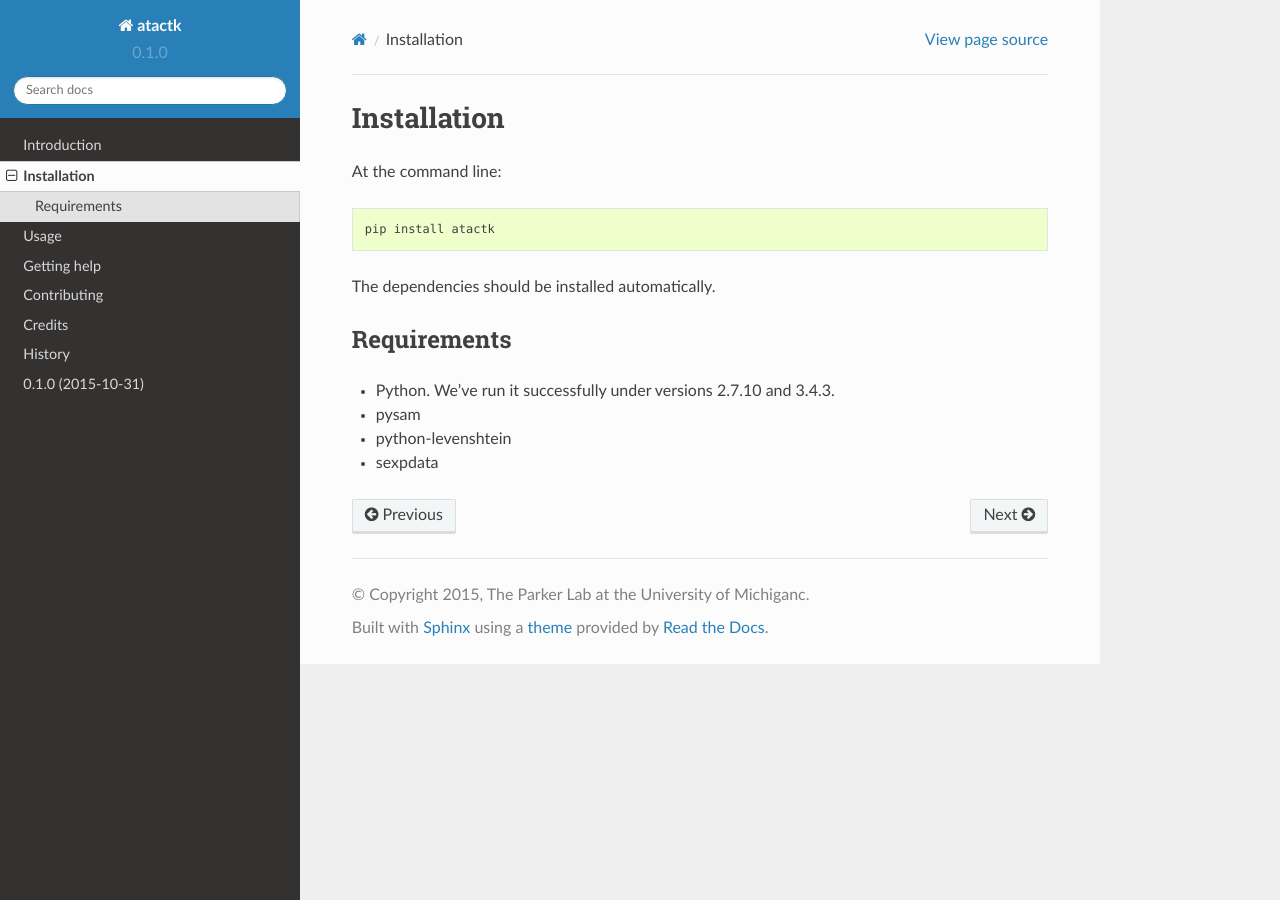
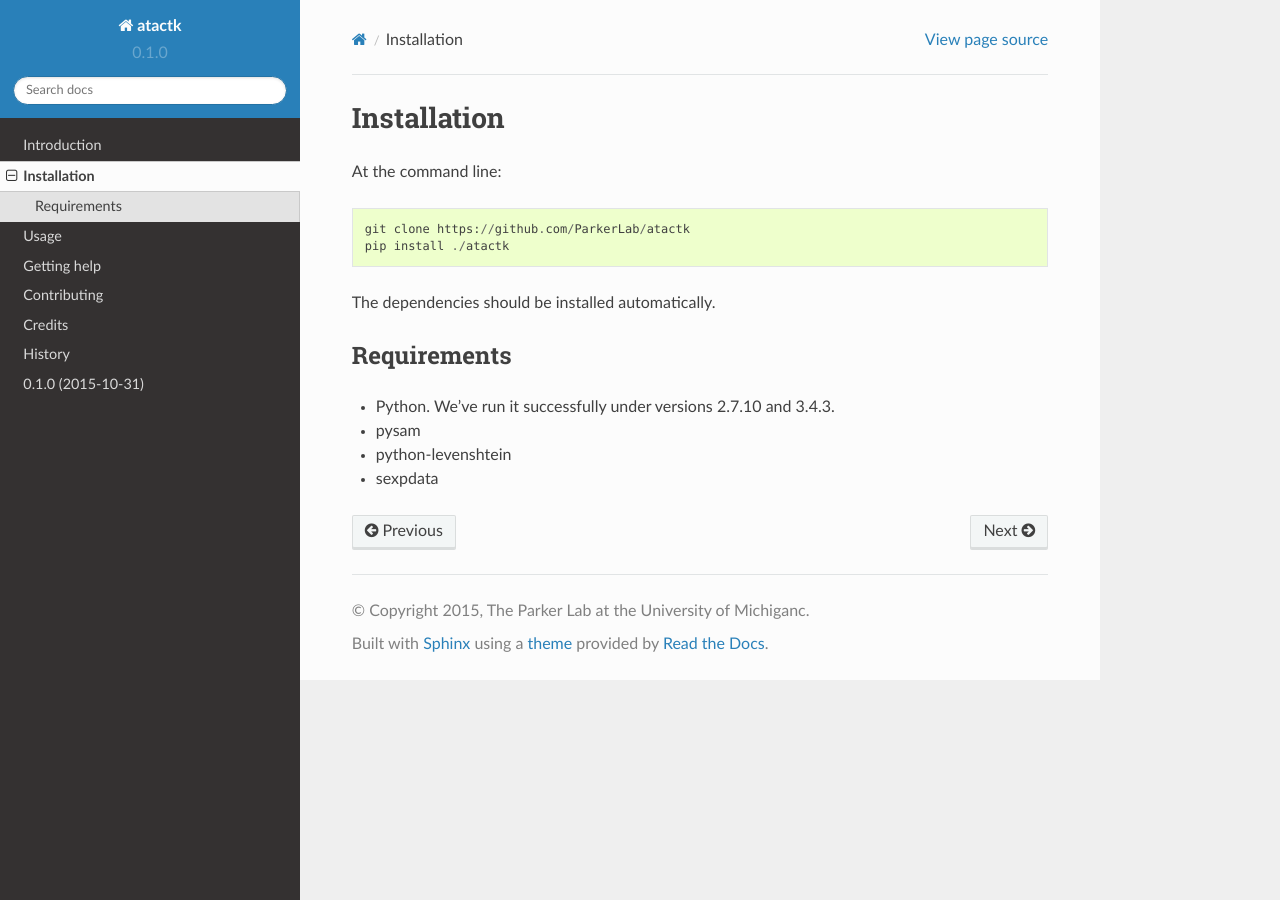
Before and after one commit to ParkerLab/atactk, a Sphinx documentation site: the page built from docs/installation.rst, in a window 1280 px wide. Built offline with Sphinx 7.4.7 and the Read the Docs theme 2.0.0, drawn with Linux system fonts in a browser that asks for light colours.

Commit message:
Change installation instructions.
Add a step to clone the GitHub repo, since we're not going to publish to PyPI.

```diff
--- a/README.rst
+++ b/README.rst
@@ -41,7 +41,8 @@ Installation
 
 At the command line::
 
-  pip install atactk
+  git clone https://github.com/ParkerLab/atactk
+  pip install ./atactk
 
 License
 =======
--- a/docs/installation.rst
+++ b/docs/installation.rst
@@ -4,7 +4,8 @@ Installation
 
 At the command line::
 
-  pip install atactk
+  git clone https://github.com/ParkerLab/atactk
+  pip install ./atactk
 
 The dependencies should be installed automatically.
 
```
